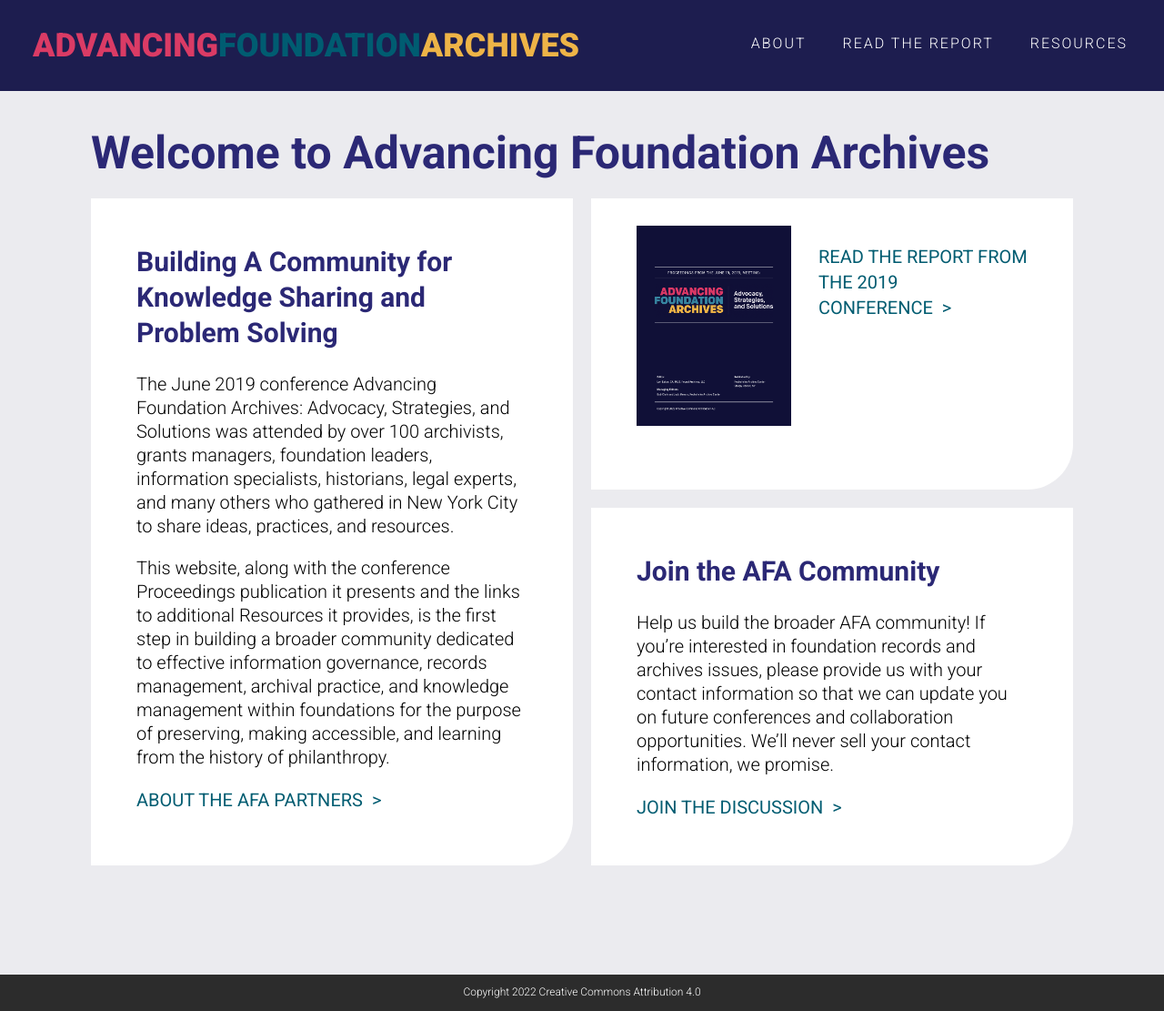
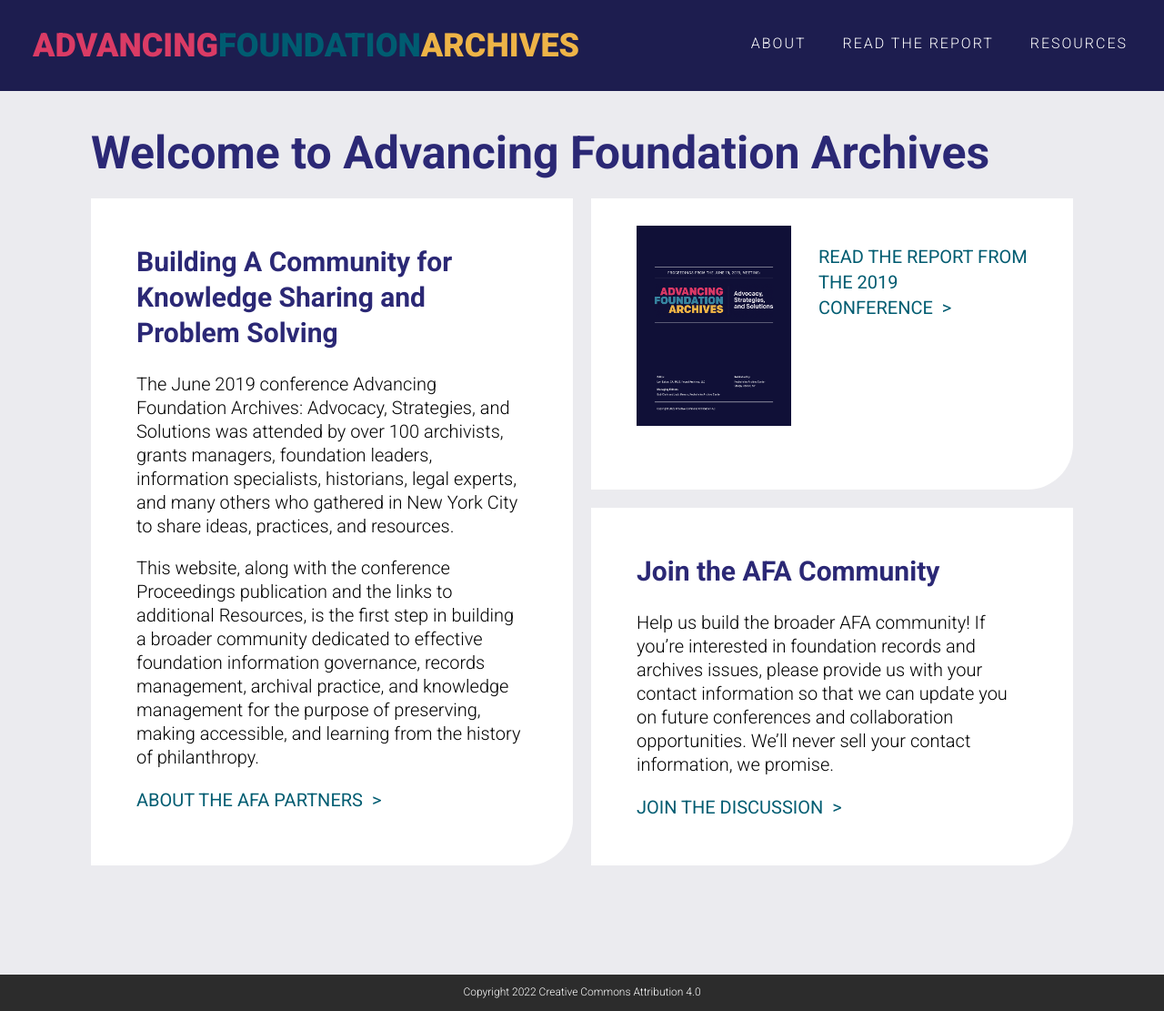
Before and after one commit to RockefellerArchiveCenter/advancing-foundation-archives, a Jekyll site: the page built from index.html, in a window 1280 px wide. Shown: the whole page at 91% size. Built offline with Jekyll 4.4.1, drawn with Linux system fonts in a browser that asks for light colours; comment, search, counter and statistics services are not loaded.

Commit message:
updating home page text

```diff
--- a/index.html
+++ b/index.html
@@ -22,12 +22,11 @@ layout: default
       </p>
 
       <p class="card__text">
-        This website, along with the conference Proceedings publication it
-        presents and the links to additional Resources it provides, is the first
-        step in building a broader community dedicated to effective information
-        governance, records management, archival practice, and knowledge
-        management within foundations for the purpose of preserving, making
-        accessible, and learning from the history of philanthropy.
+        This website, along with the conference Proceedings publication and the
+        links to additional Resources, is the first step in building a broader
+        community dedicated to effective foundation information governance, records
+        management, archival practice, and knowledge management for the purpose
+        of preserving, making accessible, and learning from the history of philanthropy.
       </p>
       <a href="/about/" class="card__link">About the AFA Partners</a>
       </div>
```
